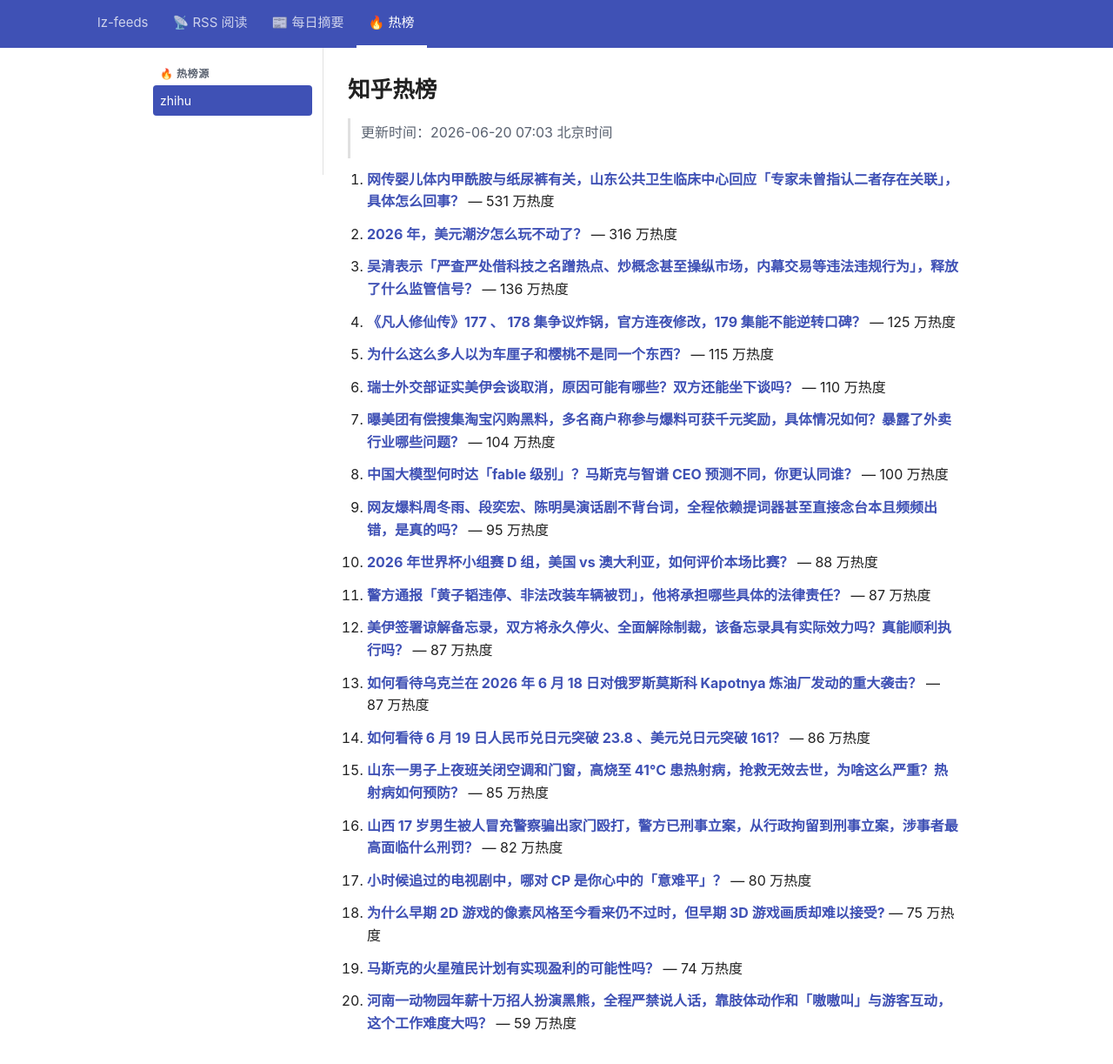
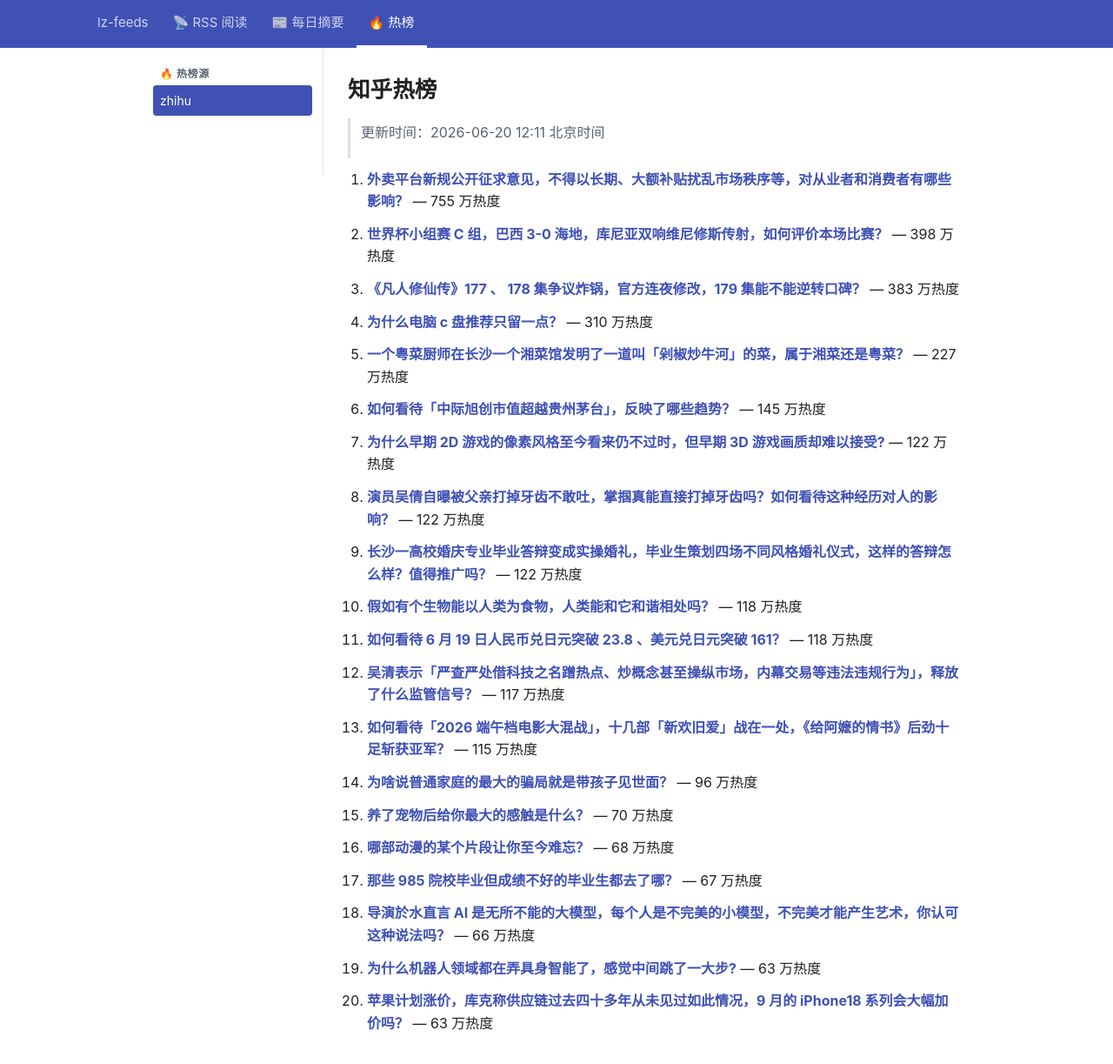
Before and after one commit to lizhang0101/lz-feeds, a Jekyll site: the page built from _hotlist/zhihu.md, in a window 1280 px wide and 1253 px high. Shown: the top 1223 px of the window at 87% size. Built offline with Jekyll 4.4.1, drawn with Linux system fonts in a browser that asks for light colours.

Commit message:
hotlist: 2026-06-20T04:11Z

```diff
--- a/_hotlist/zhihu.md
+++ b/_hotlist/zhihu.md
@@ -1,48 +1,48 @@
 ---
-updated: 2026-06-20 07:03 北京时间
+updated: 2026-06-20 12:11 北京时间
 count: 20
 ---
 
 # 知乎热榜
 
-> 更新时间：2026-06-20 07:03 北京时间
+> 更新时间：2026-06-20 12:11 北京时间
 
-1. **[网传婴儿体内甲酰胺与纸尿裤有关，山东公共卫生临床中心回应「专家未曾指认二者存在关联」，具体怎么回事？](https://www.zhihu.com/question/2051337399167185693)** — 531 万热度
+1. **[外卖平台新规公开征求意见，不得以长期、大额补贴扰乱市场秩序等，对从业者和消费者有哪些影响？](https://www.zhihu.com/question/2050629183651280573)** — 755 万热度
 
-2. **[2026 年，美元潮汐怎么玩不动了？](https://www.zhihu.com/question/2050766119007524198)** — 316 万热度
+2. **[世界杯小组赛 C 组，巴西 3-0 海地，库尼亚双响维尼修斯传射，如何评价本场比赛？](https://www.zhihu.com/question/2050230252324872462)** — 398 万热度
 
-3. **[吴清表示「严查严处借科技之名蹭热点、炒概念甚至操纵市场，内幕交易等违法违规行为」，释放了什么监管信号？](https://www.zhihu.com/question/2050541541630940368)** — 136 万热度
+3. **[《凡人修仙传》177 、 178 集争议炸锅，官方连夜修改，179 集能不能逆转口碑？](https://www.zhihu.com/question/2050929172667700787)** — 383 万热度
 
-4. **[《凡人修仙传》177 、 178 集争议炸锅，官方连夜修改，179 集能不能逆转口碑？](https://www.zhihu.com/question/2050929172667700787)** — 125 万热度
+4. **[为什么电脑 c 盘推荐只留一点？](https://www.zhihu.com/question/505818236)** — 310 万热度
 
-5. **[为什么这么多人以为车厘子和樱桃不是同一个东西？](https://www.zhihu.com/question/311448631)** — 115 万热度
+5. **[一个粤菜厨师在长沙一个湘菜馆发明了一道叫「剁椒炒牛河」的菜，属于湘菜还是粤菜？](https://www.zhihu.com/question/2050937469755975159)** — 227 万热度
 
-6. **[瑞士外交部证实美伊会谈取消，原因可能有哪些？双方还能坐下谈吗？](https://www.zhihu.com/question/2051280034514429417)** — 110 万热度
+6. **[如何看待「中际旭创市值超越贵州茅台」，反映了哪些趋势？](https://www.zhihu.com/question/2051229329099421194)** — 145 万热度
 
-7. **[曝美团有偿搜集淘宝闪购黑料，多名商户称参与爆料可获千元奖励，具体情况如何？暴露了外卖行业哪些问题？](https://www.zhihu.com/question/2050928981600204446)** — 104 万热度
+7. **[为什么早期 2D 游戏的像素风格至今看来仍不过时，但早期 3D 游戏画质却难以接受?](https://www.zhihu.com/question/390563281)** — 122 万热度
 
-8. **[中国大模型何时达「fable 级别」？马斯克与智谱 CEO 预测不同，你更认同谁？](https://www.zhihu.com/question/2051267421386937558)** — 100 万热度
+8. **[演员吴倩自曝被父亲打掉牙齿不敢吐，掌掴真能直接打掉牙齿吗？如何看待这种经历对人的影响？](https://www.zhihu.com/question/2050956959000565700)** — 122 万热度
 
-9. **[网友爆料周冬雨、段奕宏、陈明昊演话剧不背台词，全程依赖提词器甚至直接念台本且频频出错，是真的吗？](https://www.zhihu.com/question/2050931331446436682)** — 95 万热度
+9. **[长沙一高校婚庆专业毕业答辩变成实操婚礼，毕业生策划四场不同风格婚礼仪式，这样的答辩怎么样？值得推广吗？](https://www.zhihu.com/question/2050293317737375449)** — 122 万热度
 
-10. **[2026 年世界杯小组赛 D 组，美国 vs 澳大利亚，如何评价本场比赛？](https://www.zhihu.com/question/2050229738019320012)** — 88 万热度
+10. **[假如有个生物能以人类为食物，人类能和它和谐相处吗？](https://www.zhihu.com/question/8071287048)** — 118 万热度
 
-11. **[警方通报「黄子韬违停、非法改装车辆被罚」，他将承担哪些具体的法律责任？](https://www.zhihu.com/question/2051324058596110444)** — 87 万热度
+11. **[如何看待 6 月 19 日人民币兑日元突破 23.8 、美元兑日元突破 161？](https://www.zhihu.com/question/2051265976675604351)** — 118 万热度
 
-12. **[美伊签署谅解备忘录，双方将永久停火、全面解除制裁，该备忘录具有实际效力吗？真能顺利执行吗？](https://www.zhihu.com/question/2051051597677815111)** — 87 万热度
+12. **[吴清表示「严查严处借科技之名蹭热点、炒概念甚至操纵市场，内幕交易等违法违规行为」，释放了什么监管信号？](https://www.zhihu.com/question/2050541541630940368)** — 117 万热度
 
-13. **[如何看待乌克兰在 2026 年 6 月 18 日对俄罗斯莫斯科 Kapotnya 炼油厂发动的重大袭击？](https://www.zhihu.com/question/2051068366954276096)** — 87 万热度
+13. **[如何看待「2026 端午档电影大混战」，十几部「新欢旧爱」战在一处，《给阿嬷的情书》后劲十足斩获亚军？](https://www.zhihu.com/question/2049467783981879853)** — 115 万热度
 
-14. **[如何看待 6 月 19 日人民币兑日元突破 23.8 、美元兑日元突破 161？](https://www.zhihu.com/question/2051265976675604351)** — 86 万热度
+14. **[为啥说普通家庭的最大的骗局就是带孩子见世面？](https://www.zhihu.com/question/2038894308640700353)** — 96 万热度
 
-15. **[山东一男子上夜班关闭空调和门窗，高烧至 41°C 患热射病，抢救无效去世，为啥这么严重？热射病如何预防？](https://www.zhihu.com/question/2047329194447745310)** — 85 万热度
+15. **[养了宠物后给你最大的感触是什么？](https://www.zhihu.com/question/618232536)** — 70 万热度
 
-16. **[山西 17 岁男生被人冒充警察骗出家门殴打，警方已刑事立案，从行政拘留到刑事立案，涉事者最高面临什么刑罚？](https://www.zhihu.com/question/2051207721265750101)** — 82 万热度
+16. **[哪部动漫的某个片段让你至今难忘？](https://www.zhihu.com/question/350075934)** — 68 万热度
 
-17. **[小时候追过的电视剧中，哪对 CP 是你心中的「意难平」？](https://www.zhihu.com/question/1913995216786001944)** — 80 万热度
+17. **[那些 985 院校毕业但成绩不好的毕业生都去了哪？](https://www.zhihu.com/question/304703381)** — 67 万热度
 
-18. **[为什么早期 2D 游戏的像素风格至今看来仍不过时，但早期 3D 游戏画质却难以接受?](https://www.zhihu.com/question/390563281)** — 75 万热度
+18. **[导演於水直言 AI 是无所不能的大模型，每个人是不完美的小模型，不完美才能产生艺术，你认可这种说法吗？](https://www.zhihu.com/question/2050584252303893056)** — 66 万热度
 
-19. **[马斯克的火星殖民计划有实现盈利的可能性吗？](https://www.zhihu.com/question/659303439)** — 74 万热度
+19. **[为什么机器人领域都在弄具身智能了，感觉中间跳了一大步?](https://www.zhihu.com/question/13457479779)** — 63 万热度
 
-20. **[河南一动物园年薪十万招人扮演黑熊，全程严禁说人话，靠肢体动作和「嗷嗷叫」与游客互动，这个工作难度大吗？](https://www.zhihu.com/question/2050284726062264666)** — 59 万热度
+20. **[苹果计划涨价，库克称供应链过去四十多年从未见过如此情况，9 月的 iPhone18 系列会大幅加价吗？](https://www.zhihu.com/question/2050957003342733424)** — 63 万热度
```
